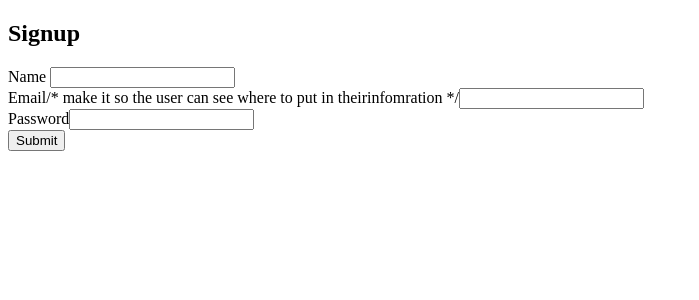
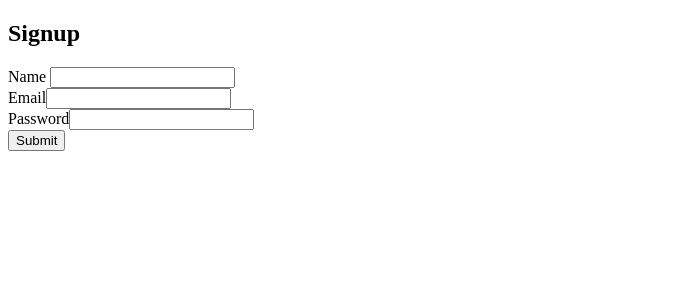
Before and after one commit to DevelopersHawai/Social_Network_Front_end, a React (Create React App) app: page /signup in a window 1280 px wide. Shown: the top 300 px of the page, without its empty margins (0-699 px from the left). Built offline with nearby package versions, Linux system fonts and the light colour scheme.

Commit message:
added this.state values (name, email, password) then destructured

```diff
--- a/src/user/Signup.js
+++ b/src/user/Signup.js
@@ -1,5 +1,9 @@
 import React, { Component } from 'react';
 
+
+
+
+/*Controlled components all the html elements they have their own state  and get unique values */
 class Signup extends Component { //Is the component a react function of scan like java?
     constructor() {
         super() //Think of the car and wheel example wheels on the car or we build many cars...
@@ -15,6 +19,7 @@ handleChange = (name) => (event) => { //higher super function asking for the eve
 }
 
     render() {
+        const {name, email, password} = this.state  //destructure is a Big O
         return (
             <div className="container">
 
@@ -22,7 +27,8 @@ handleChange = (name) => (event) => { //higher super function asking for the eve
 
                               <form>
         <div className="form-group"> {/* This is where the UI is able to restrict input */}
-                        <label className="text-muted">Name</label> {/*In invisible string but greyed out */}
+                        <label className="text-muted">
+            Name</label> {/*In invisible string but greyed out */}
                         <input
                         /*  here is where "handleChange" takes in the value of name, this allows:
                     the ability using "onChange" to capture partial information (wink) */
@@ -35,24 +41,24 @@ handleChange = (name) => (event) => { //higher super function asking for the eve
                          {/* Next do above; 2X  (email and password) */}
 
         <div className="form-group"> {/* Create the from group "whatever" */}
-                        <label className="text-muted">Email</label>
-                        /* make it so the user can see where to put in theirinfomration */
-
-
+                        <label className="text-muted">
+            Email</label>
                         <input
                         onChange={this.handleChange("email")}
                         type="email"
                         className="form-control"
+                        value={email}/* we destructured the syntax (this.state) the state and place its value into email */
                         />
         </div>
-
         <div className="form-group">
-                        <label className="text-muted">Password</label>
+                        <label className="text-muted">
+            Password</label>
                         <input
                         onChange={this.handleChange("password")}
                         /* masks the password */
                         type="password"
                         className="form-control"
+                        value={password}/* we destructured the syntax (this.state) then we grab the state and place its value into email */
                         />
         </div>
                     <button className="btn btn-raised btn-primary"> Submit </button>
```
